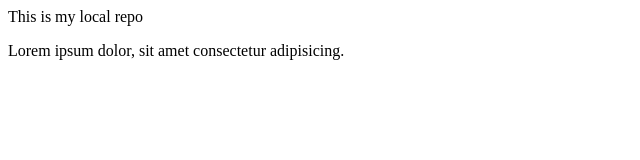
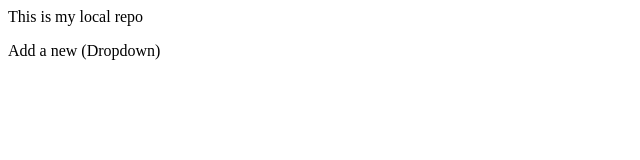
Before and after one commit to MahindraParmar018/LocalRepo, a plain HTML site: page index.html in a window 1280 px wide. Shown: the whole page, without its empty margins (0-640 px from the left). Drawn offline with Linux system fonts and the light colour scheme.

Commit message:
Dropdown

```diff
--- a/index.html
+++ b/index.html
@@ -1,2 +1,2 @@
 <p>This is my local repo</p>
-<p>Lorem ipsum dolor, sit amet consectetur adipisicing.</p>
+<p>Add a new (Dropdown)</p>
```
